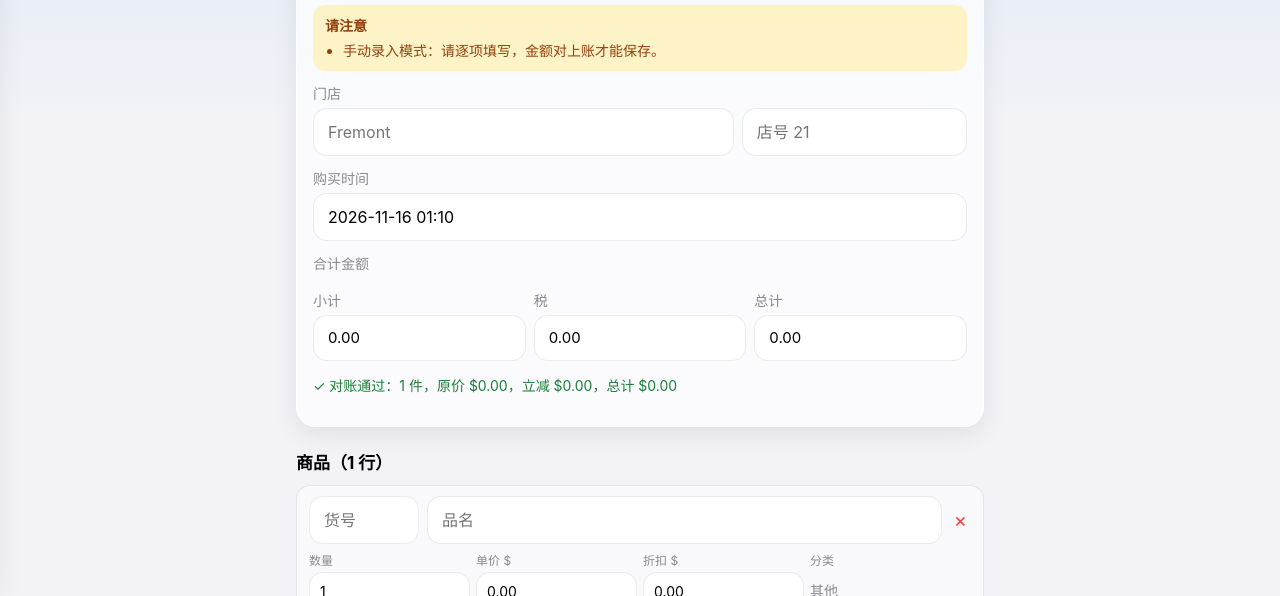
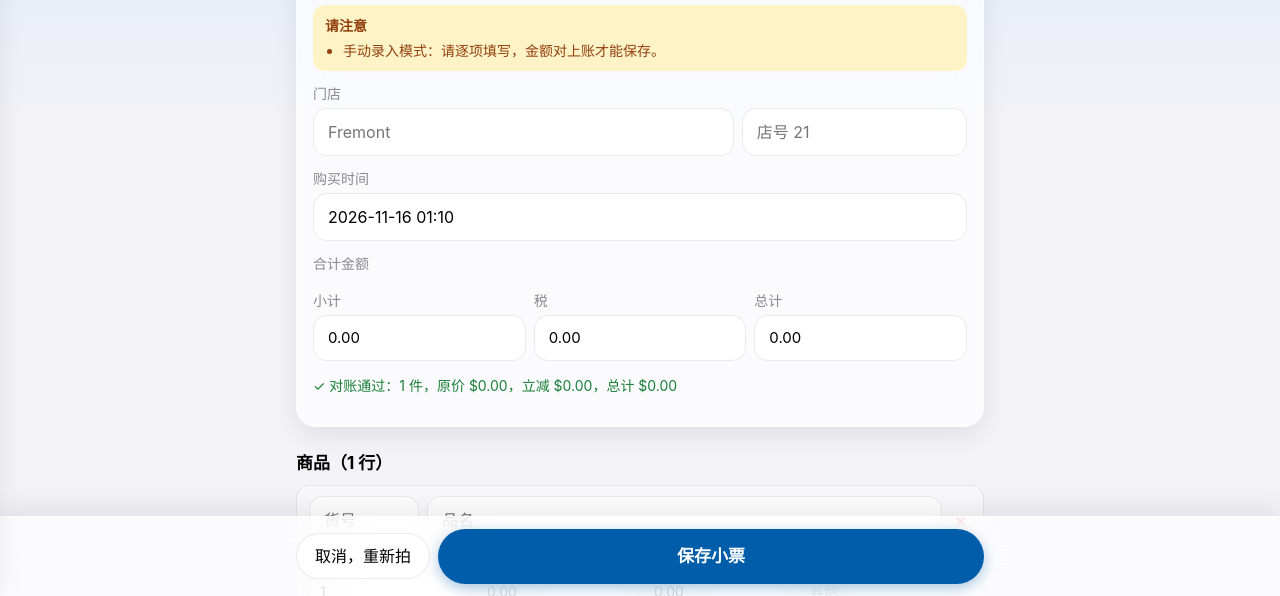
Before and after one commit to jefferycn/receiptbin, a plain HTML site: page web/pages/upload.html in a window 1280 px wide. Both pictures are taken after a click on the button "OCR 读不出来？手动录入". Shown: the part 204-800 px from the top of the page. Drawn offline with Linux system fonts and the light colour scheme; no server answers.

Commit message:
v2.10: 确认页保存/重拍按钮悬浮到底部
- 保存小票与取消重拍原来在商品列表最下面，16 行商品要滑到底才点得到
- 改成底部悬浮毛玻璃操作栏：随时可见，滑到哪都能保存；放顶栏不如悬浮——
  保存是在核对完商品之后的操作，放顶部还得滑回去
- 操作栏放在确认步骤容器里，随步骤一起显示/隐藏；确认页底部留 88px
  空白，最后一行商品不被操作栏盖住

```diff
--- a/web/pages/upload.html
+++ b/web/pages/upload.html
@@ -95,10 +95,12 @@
     <h2>商品（<span id="itemCountLabel">0</span> 行）</h2>
     <div id="itemList"></div>
     <p><button class="btn" id="addItemBtn">＋ 加一件商品</button></p>
-    <div class="btn-row" style="margin-top:16px">
-      <button class="btn primary big" id="saveBtn" style="flex:1">保存小票</button>
+    <div class="confirm-actions">
+      <div class="confirm-actions-inner">
+        <button class="btn" id="cancelBtn">取消，重新拍</button>
+        <button class="btn primary big" id="saveBtn" style="flex:1">保存小票</button>
+      </div>
     </div>
-    <p style="text-align:center;margin-top:12px"><button class="linkbtn" id="cancelBtn">取消，重新拍</button></p>
   </div>
 </main>
 <div id="toast"></div>
--- a/web/static/app.css
+++ b/web/static/app.css
@@ -141,6 +141,14 @@ body.drawer-open { overflow: hidden; }
 .btn.big { width: 100%; padding: 14px; font-size: 17px; font-weight: 600; }
 .btn:disabled { opacity: .5; cursor: default; }
 .btn-row { display: flex; gap: 8px; flex-wrap: wrap; }
+/* 确认页底部悬浮操作栏：保存/重拍不用滑到底，随确认步骤一起显示/隐藏 */
+.confirm-actions { position: fixed; left: 0; right: 0; bottom: 0; z-index: 45;
+  background: var(--glass); -webkit-backdrop-filter: blur(20px) saturate(180%); backdrop-filter: blur(20px) saturate(180%);
+  border-top: 1px solid rgba(255,255,255,.6); box-shadow: 0 -8px 24px rgba(0,0,0,.08); }
+.confirm-actions-inner { max-width: 720px; margin: 0 auto; display: flex; gap: 8px; align-items: center;
+  padding: 12px 16px calc(12px + env(safe-area-inset-bottom)); }
+#stepConfirm { padding-bottom: 88px; }
+
 input[type=text], input[type=password], input[type=search], input[type=number], input[type=date], select, textarea {
   width: 100%; padding: 11px 14px; border: 1px solid var(--line); border-radius: 14px;
   background: rgba(255,255,255,.85); color: var(--fg); }
```
